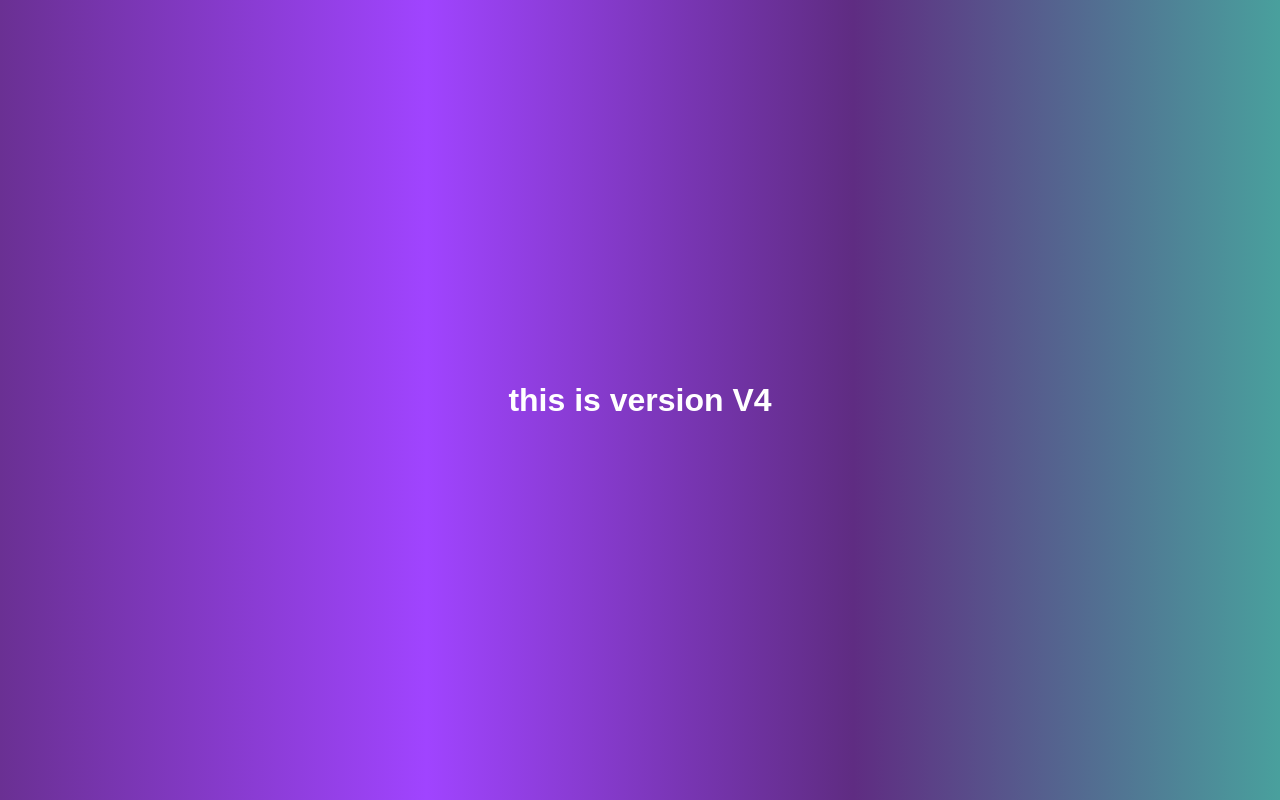
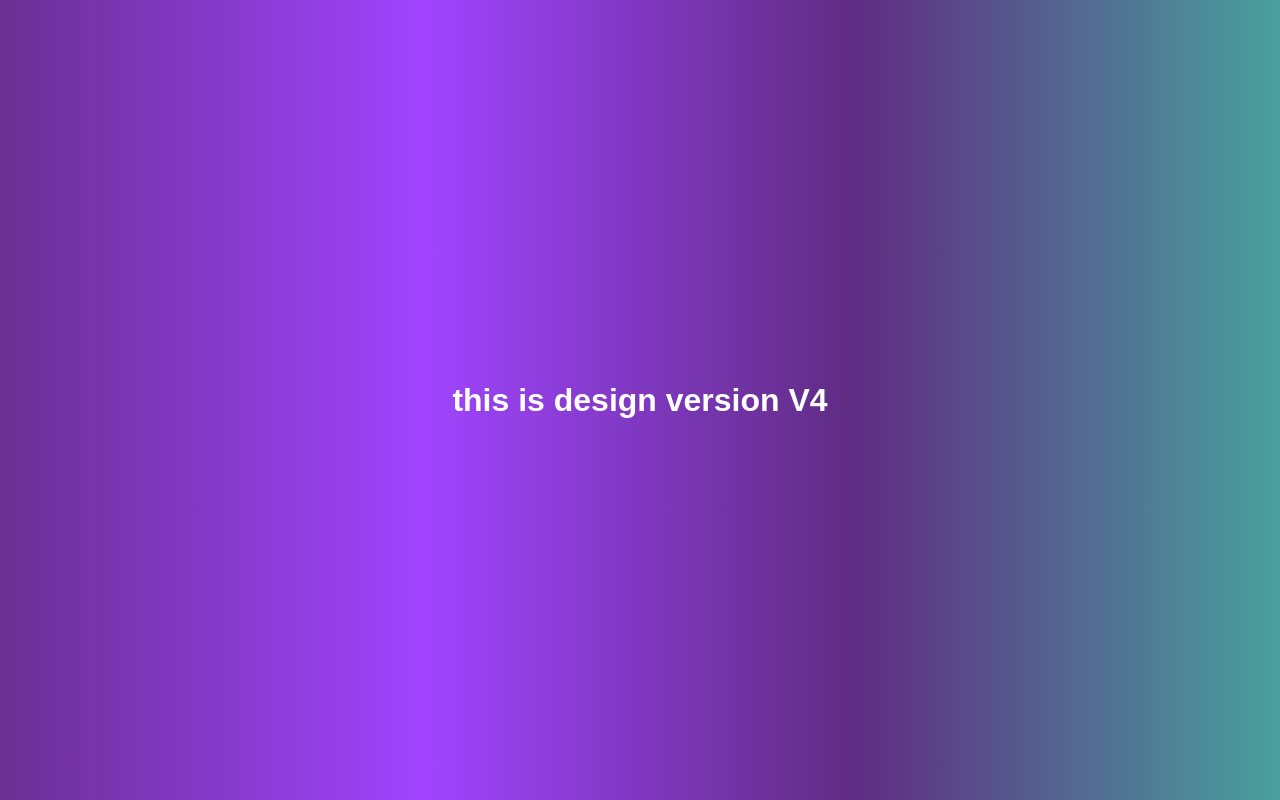
Before and after one commit to EmeraldStreamCatcher/tothestart, a plain HTML site: page index.html in a window 1280 px wide. Drawn offline with Linux system fonts and the light colour scheme.

Commit message:
changed H1

```diff
--- a/index.html
+++ b/index.html
@@ -7,6 +7,6 @@
     <title>Document</title>
 </head>
 <body>
-   <h1>this is version V4</h1>
+   <h1>this is design version V4</h1>
 </body>
 </html>
```
